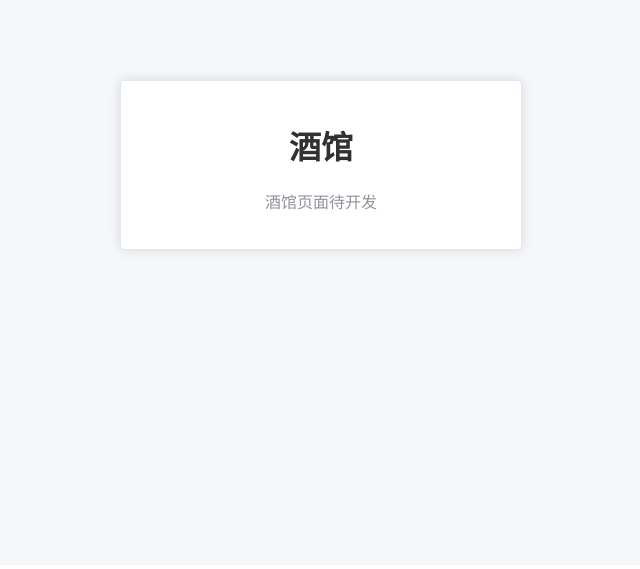
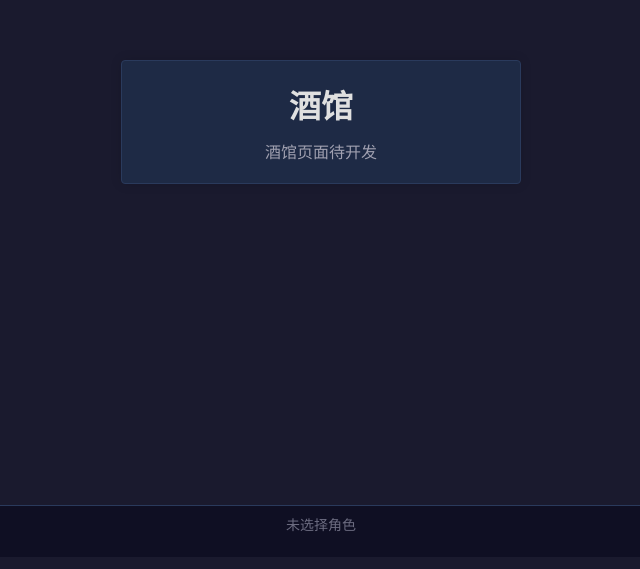
Before and after one commit to YBIGB/game-dnd, a Vue app: page /tavern in a window 1280 px wide. Shown: the part 243-812 px from the top of the page, without its empty margins (319-959 px from the left). Built offline with nearby package versions, Linux system fonts and the light colour scheme.

Commit message:
feat:公共组件-状态

```diff
--- /dev/null
+++ b/src/assets/global.css
@@ -0,0 +1,61 @@
+/* ===== 全局暗黑奇幻主题 ===== */
+
+:root {
+  --bg-primary: #1a1a2e;
+  --bg-secondary: #16213e;
+  --bg-card: #1e2a45;
+  --bg-status-bar: rgba(15, 15, 35, 0.95);
+  --text-primary: #e0e0e0;
+  --text-secondary: #a0a0b0;
+  --text-muted: #6c6c80;
+  --border-color: #2a3a5c;
+  --accent-gold: #f0c040;
+  --hp-green: #67c23a;
+  --hp-yellow: #e6a23c;
+  --hp-red: #f56c6c;
+}
+
+* {
+  margin: 0;
+  padding: 0;
+  box-sizing: border-box;
+}
+
+body {
+  background-color: var(--bg-primary);
+  color: var(--text-primary);
+  font-family: 'Segoe UI', 'PingFang SC', 'Microsoft YaHei', sans-serif;
+  min-height: 100vh;
+}
+
+/* Element Plus 全局暗色覆盖 */
+.el-card {
+  background-color: var(--bg-card) !important;
+  border-color: var(--border-color) !important;
+  color: var(--text-primary) !important;
+}
+
+.el-card__header {
+  border-bottom-color: var(--border-color) !important;
+  color: var(--text-primary) !important;
+}
+
+/* 页面容器统一底座 */
+.page-container {
+  display: flex;
+  justify-content: center;
+  align-items: center;
+  min-height: 100vh;
+  padding-bottom: 70px;
+  background-color: var(--bg-primary);
+}
+
+.page-card {
+  width: 400px;
+  text-align: center;
+}
+
+.placeholder-text {
+  color: var(--text-secondary);
+  margin-top: 12px;
+}
--- /dev/null
+++ b/src/components/CharacterStatusBar.vue
@@ -0,0 +1,181 @@
+<template>
+  <div class="status-bar" v-if="characterStore.currentCharacter">
+    <div class="status-bar-inner">
+      <!-- 角色名 -->
+      <div class="stat-item character-name">
+        {{ characterStore.currentCharacter.name }}
+      </div>
+
+      <!-- HP 进度条 -->
+      <div class="stat-item hp-section">
+        <span class="hp-label">HP</span>
+        <div class="hp-bar-wrapper">
+          <div
+            class="hp-bar-fill"
+            :style="{ width: hpPercent + '%', backgroundColor: hpColor }"
+          ></div>
+        </div>
+        <span class="hp-text" :style="{ color: hpColor }">
+          {{ characterStore.currentCharacter.hp }}/{{ characterStore.currentCharacter.maxHp }}
+        </span>
+      </div>
+
+      <!-- 金币 -->
+      <div class="stat-item">
+        <span class="stat-icon">💰</span>
+        <span class="stat-value">{{ characterStore.currentCharacter.gold }}</span>
+      </div>
+
+      <!-- 持有物 -->
+      <div class="stat-item">
+        <span class="stat-icon">🎒</span>
+        <span class="stat-value">{{ totalItems }}</span>
+      </div>
+
+      <!-- 特殊标记 -->
+      <div class="stat-item markers">
+        <span v-if="dungeonStore.dungeonState.hasKey" class="marker-icon" title="持有钥匙">🔑</span>
+        <span v-if="dungeonStore.dungeonState.hasClue" class="marker-icon" title="持有线索">📜</span>
+      </div>
+    </div>
+  </div>
+
+  <!-- 空状态 -->
+  <div class="status-bar status-bar-empty" v-else>
+    <div class="status-bar-inner">
+      <span class="empty-text">未选择角色</span>
+    </div>
+  </div>
+</template>
+
+<script setup>
+import { computed } from 'vue'
+import { useCharacterStore } from '../stores/character'
+import { useDungeonStore } from '../stores/dungeon'
+
+const characterStore = useCharacterStore()
+const dungeonStore = useDungeonStore()
+
+const hpPercent = computed(() => {
+  const c = characterStore.currentCharacter
+  if (!c || c.maxHp <= 0) return 0
+  return Math.round((c.hp / c.maxHp) * 100)
+})
+
+const hpColor = computed(() => {
+  if (hpPercent.value > 60) return '#67c23a'
+  if (hpPercent.value >= 30) return '#e6a23c'
+  return '#f56c6c'
+})
+
+const totalItems = computed(() => {
+  const c = characterStore.currentCharacter
+  if (!c || !c.inventory) return 0
+  return c.inventory.reduce((sum, item) => sum + (item.qty || 0), 0)
+})
+</script>
+
+<style scoped>
+.status-bar {
+  position: fixed;
+  bottom: 0;
+  left: 0;
+  right: 0;
+  z-index: 1000;
+  background: rgba(15, 15, 35, 0.95);
+  border-top: 1px solid #2a3a5c;
+  backdrop-filter: blur(8px);
+  padding: 8px 20px;
+  min-height: 52px;
+}
+
+.status-bar-inner {
+  max-width: 1000px;
+  margin: 0 auto;
+  display: flex;
+  align-items: center;
+  gap: 24px;
+}
+
+.stat-item {
+  display: flex;
+  align-items: center;
+  gap: 6px;
+  white-space: nowrap;
+}
+
+.character-name {
+  font-weight: 700;
+  font-size: 16px;
+  color: #f0c040;
+  min-width: 80px;
+}
+
+/* HP 区域 */
+.hp-section {
+  flex: 1;
+  min-width: 0;
+  gap: 8px;
+}
+
+.hp-label {
+  font-weight: 600;
+  font-size: 13px;
+  color: #e0e0e0;
+}
+
+.hp-bar-wrapper {
+  flex: 1;
+  height: 14px;
+  background: #2a2a4a;
+  border-radius: 7px;
+  overflow: hidden;
+  min-width: 120px;
+}
+
+.hp-bar-fill {
+  height: 100%;
+  border-radius: 7px;
+  transition: width 0.3s ease, background-color 0.3s ease;
+}
+
+.hp-text {
+  font-size: 13px;
+  font-weight: 600;
+  min-width: 48px;
+  text-align: right;
+  font-variant-numeric: tabular-nums;
+}
+
+/* 金币 / 持有物 */
+.stat-icon {
+  font-size: 18px;
+  line-height: 1;
+}
+
+.stat-value {
+  font-size: 15px;
+  font-weight: 600;
+  color: #e0e0e0;
+  font-variant-numeric: tabular-nums;
+}
+
+/* 特殊标记 */
+.markers {
+  margin-left: auto;
+  gap: 4px;
+}
+
+.marker-icon {
+  font-size: 22px;
+  line-height: 1;
+}
+
+/* 空状态 */
+.status-bar-empty .empty-text {
+  color: #6c6c80;
+  font-size: 14px;
+  width: 100%;
+  text-align: center;
+}
+</style>
--- a/src/pages/Dungeon.vue
+++ b/src/pages/Dungeon.vue
@@ -4,12 +4,16 @@
       <h1>副本</h1>
       <p class="placeholder-text">副本页面待开发</p>
     </el-card>
+    <CharacterStatusBar />
   </div>
 </template>
+
 <script setup>
+import CharacterStatusBar from "../components/CharacterStatusBar.vue"
 </script>
+
 <style scoped>
-.page-container { display: flex; justify-content: center; align-items: center; min-height: 100vh; background-color: #f5f7fa; }
-.page-card { width: 400px; text-align: center; }
-.placeholder-text { color: #909399; margin-top: 12px; }
+h1 {
+  color: var(--text-primary, #e0e0e0);
+}
 </style>
--- a/src/pages/Tavern.vue
+++ b/src/pages/Tavern.vue
@@ -4,12 +4,16 @@
       <h1>酒馆</h1>
       <p class="placeholder-text">酒馆页面待开发</p>
     </el-card>
+    <CharacterStatusBar />
   </div>
 </template>
+
 <script setup>
+import CharacterStatusBar from "../components/CharacterStatusBar.vue"
 </script>
+
 <style scoped>
-.page-container { display: flex; justify-content: center; align-items: center; min-height: 100vh; background-color: #f5f7fa; }
-.page-card { width: 400px; text-align: center; }
-.placeholder-text { color: #909399; margin-top: 12px; }
+h1 {
+  color: var(--text-primary, #e0e0e0);
+}
 </style>
```
Also changed, not shown: src/main.js (+8 -7 lines), 1 other file (tests, documents, lock files or other folders).
